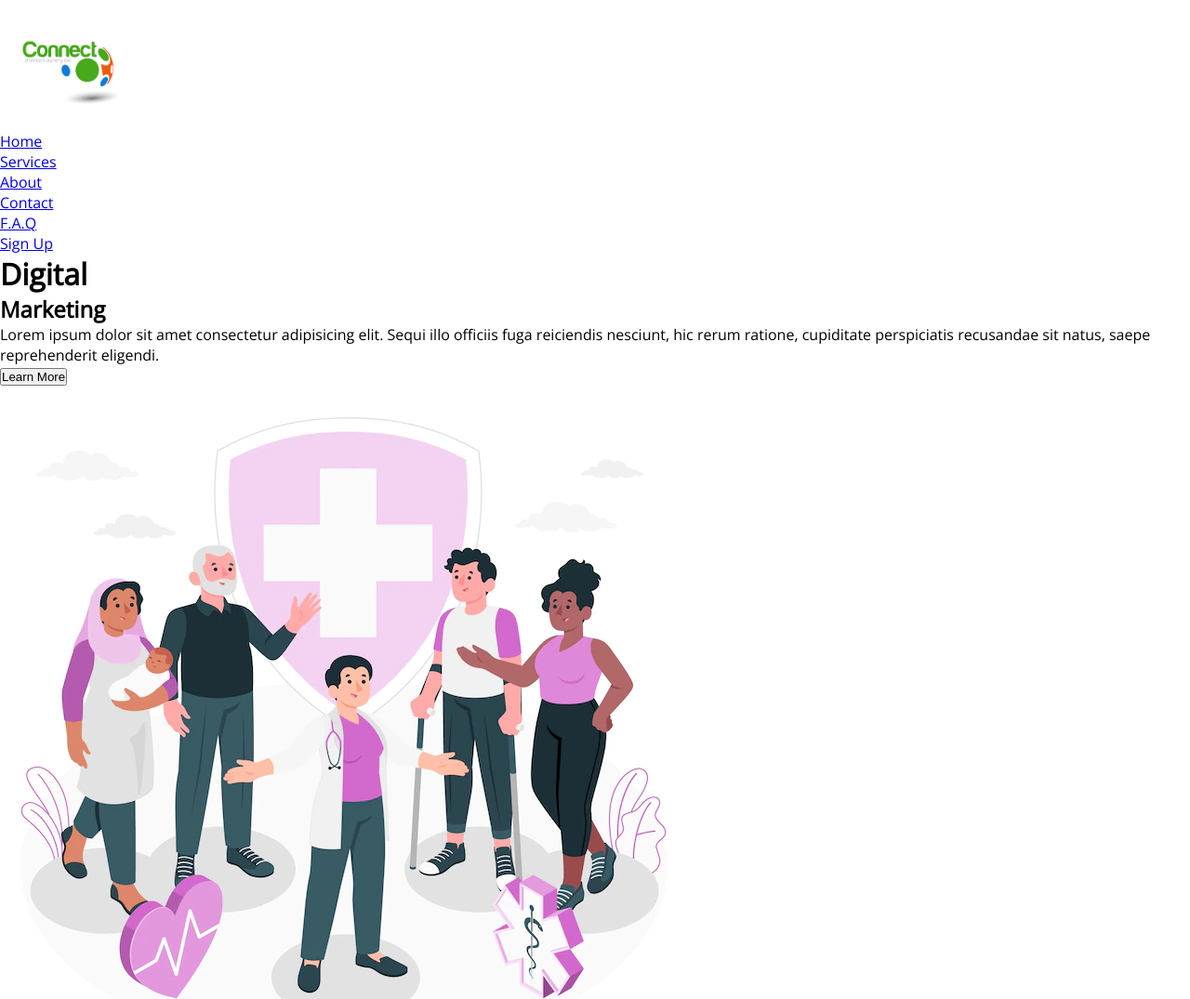
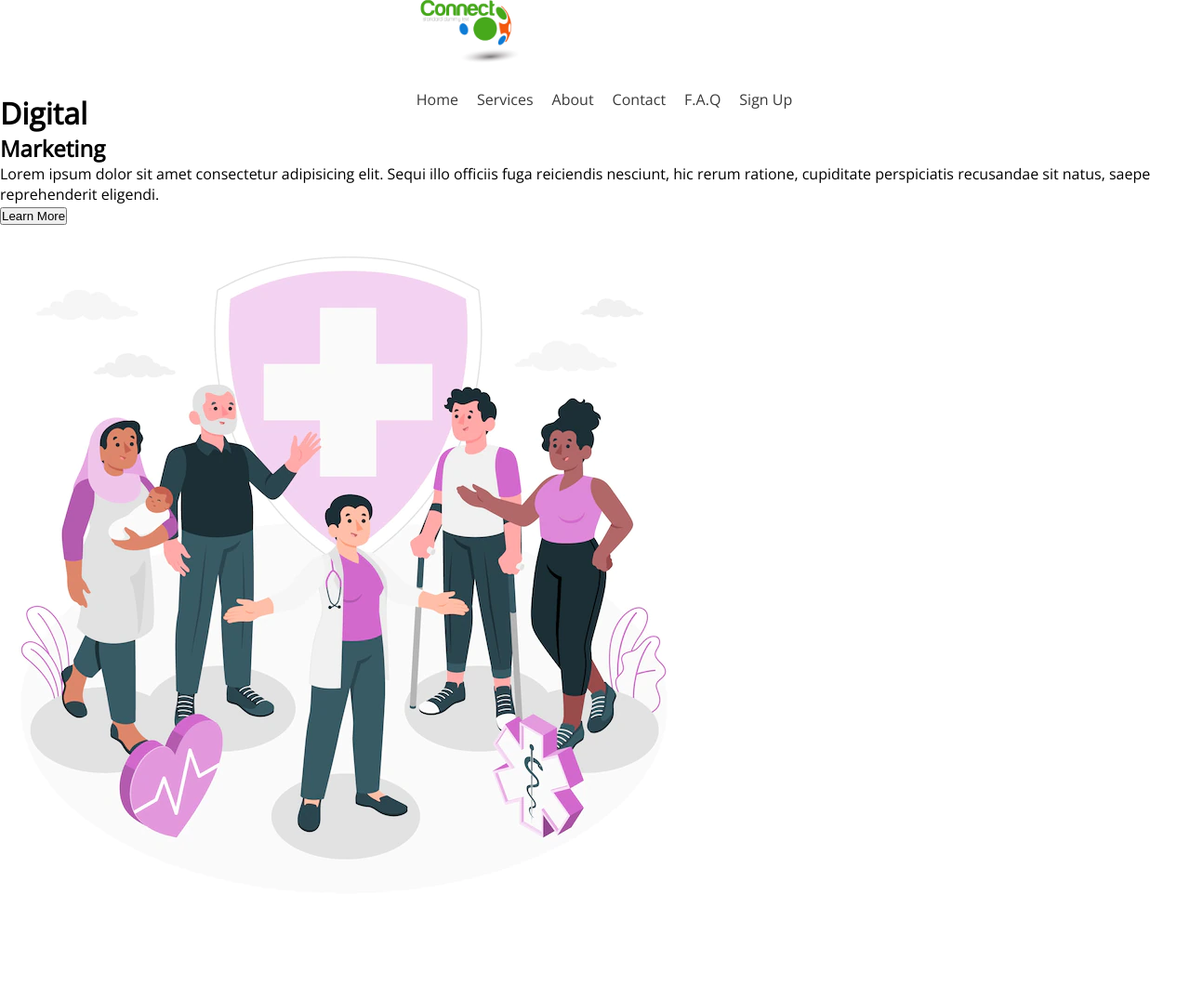
Before and after one commit to ashan1979/flexbox_1, a plain HTML site: page index.html in a window 1280 px wide. Shown: the top 1075 px of the page at 93% size. After the commit the page ends 987 px from the top, so only its background shows below. Drawn offline with nearby package versions, Linux system fonts and the light colour scheme.

Commit message:
some more css

```diff
--- a/style.css
+++ b/style.css
@@ -7,3 +7,29 @@
 body {
     font-family: "Open Sans", sans-serif;
 }
+
+header {
+    height: 100px;
+    display: flex;
+    justify-content: space-around;
+    align-items: center;
+}
+
+ul {
+    display: flex;
+    list-style-type: none;
+}
+
+ul li a {
+    padding: 20px;
+    text-decoration: none;
+    color: #3a3a3a;
+}
+
+li a::after {
+    content: '';
+    display: block;
+    height: 4px;
+    width: 0;
+    background: #c4c4f7;
+}
```
